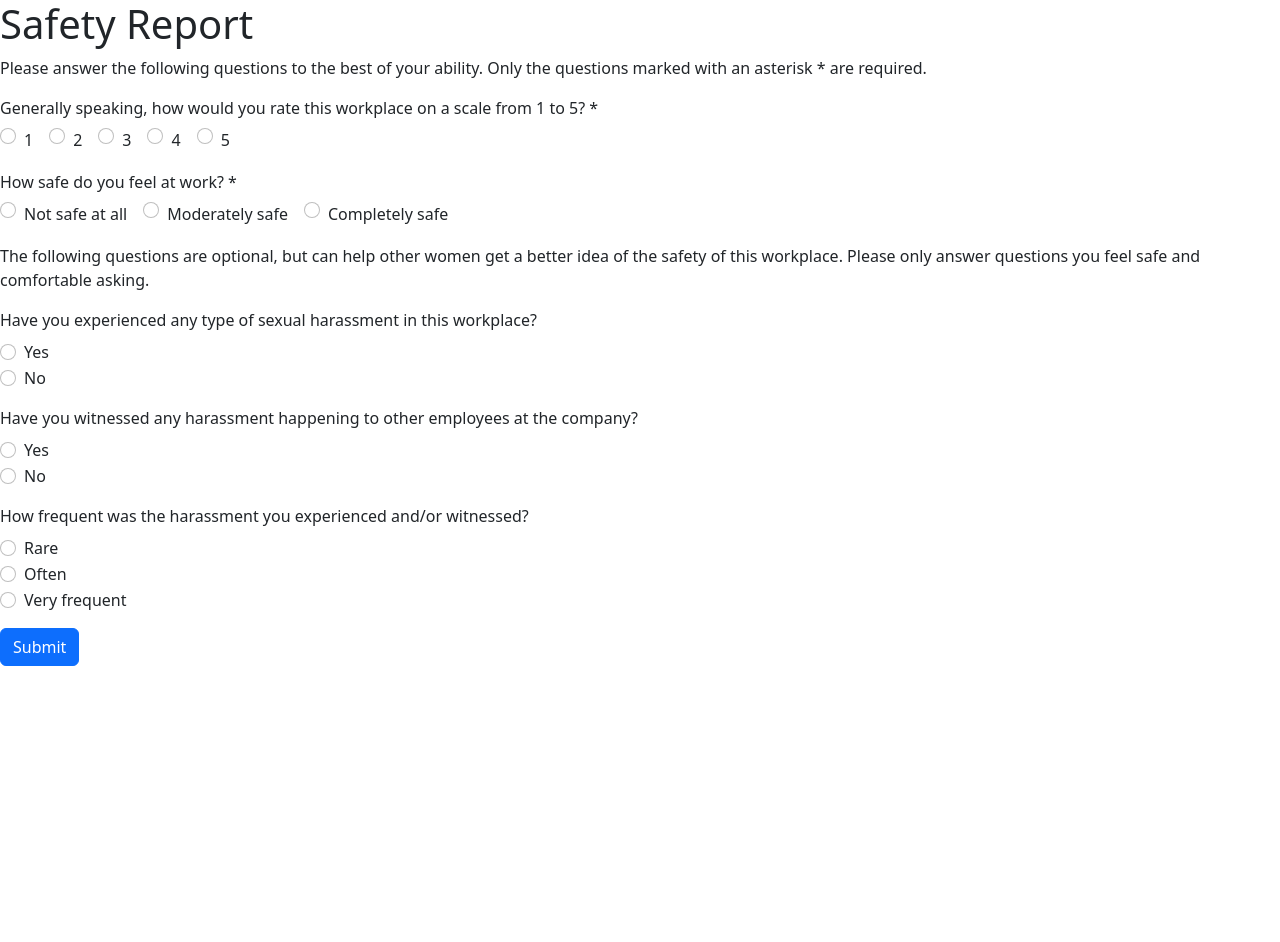
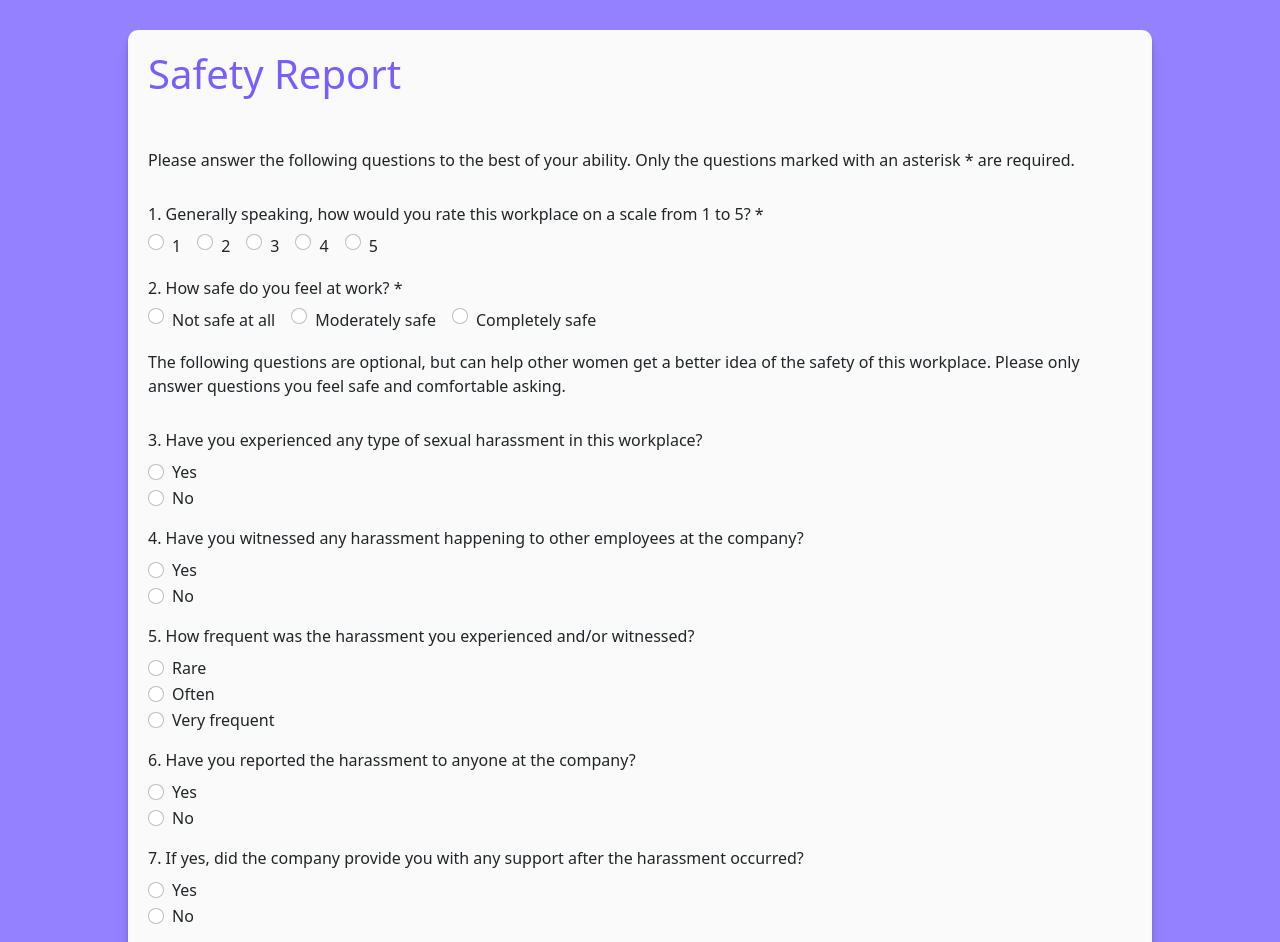
Before and after one commit to Pily01/Soros, a React (Create React App) app in the folder react-project/: page /Soros/form in a window 1280 px wide. Shown: the top 942 px of the page. Before the commit the page ends 800 px from the top, so only its background shows below. Built offline with nearby package versions, Linux system fonts and the light colour scheme.

Commit message:
styles: add styles to input form

```diff
--- a/react-project/src/components/form-input/form-input.component.jsx
+++ b/react-project/src/components/form-input/form-input.component.jsx
@@ -2,6 +2,7 @@ import { useState } from "react";
 import {useNavigate} from 'react-router-dom';
 
 import { Form, Button } from 'react-bootstrap'
+import './form-input.styles.scss'
 
 import { collection, addDoc } from "firebase/firestore";
 import {db} from '../../utils/firebase/firebase.utils';
@@ -41,15 +42,15 @@ const FormInput = () => {
     }
 
     return (
-
-        <Form>
+        <div className="form-container">
+        <Form className="report-form">
             <h1>Safety Report</h1>
             <p> Please answer the following questions to the best of your ability.
                 Only the questions marked with an asterisk * are required. </p>
 
             {/* General  Rating*/}
             <Form.Group className="mb-3" controlId="formGeneralRating">
-                <Form.Label>Generally speaking, how would you rate this workplace on a scale from 1 to 5? *</Form.Label>
+                <Form.Label>1. Generally speaking, how would you rate this workplace on a scale from 1 to 5? *</Form.Label>
                 {['radio'].map((type) => (
                     <div key={`inline-${type}`} className="mb-3">
                         <Form.Check inline type={type} label= '1' name="rating" value="1"/>
@@ -63,7 +64,7 @@ const FormInput = () => {
 
             {/* Safety  */}
             <Form.Group className="mb-3" controlId="formSafety">
-                <Form.Label>How safe do you feel at work? *</Form.Label>
+                <Form.Label>2. How safe do you feel at work? *</Form.Label>
                 {['radio'].map((type) => (
                     <div key={`inline-${type}`} className="mb-3">
                         <Form.Check inline type={type} label= 'Not safe at all' name="safe"
@@ -89,7 +90,7 @@ const FormInput = () => {
 
             {/* Experience */}
             <Form.Group className="mb-3" controlId="experience">
-                <Form.Label>Have you experienced any type of sexual harassment in this workplace?</Form.Label>
+                <Form.Label>3. Have you experienced any type of sexual harassment in this workplace?</Form.Label>
                 {['radio'].map((type) => (
                     <div key={`default-${type}`} className="mb-3">
                         <Form.Check type={type} label= 'Yes' name="experience"
@@ -106,7 +107,7 @@ const FormInput = () => {
 
             {/* Witness */}
             <Form.Group className="mb-3" controlId="witnessed">
-                <Form.Label> Have you witnessed any harassment happening to other employees at the company? </Form.Label>
+                <Form.Label>4. Have you witnessed any harassment happening to other employees at the company? </Form.Label>
                 {['radio'].map((type) => (
                     <div key={`default-${type}`} className="mb-3">
                         <Form.Check type={type} label= 'Yes' name="witnessed"
@@ -122,9 +123,8 @@ const FormInput = () => {
             </Form.Group>
 
             {/* Frequency */}
-
-            <Form.Group>
-                <Form.Label>How frequent was the harassment you experienced and/or witnessed? </Form.Label>
+            <Form.Group className="mb-3" controlId="frequency">
+                <Form.Label>5. How frequent was the harassment you experienced and/or witnessed? </Form.Label>
                 {['radio'].map((type) => (
                     <div key={`default-${type}`} className="mb-3">
                         <Form.Check type={type} label= 'Rare' name="frequent"
@@ -143,10 +143,46 @@ const FormInput = () => {
                 ))}
             </Form.Group>
 
-            <Button variant="primary" type="submit">
-              Submit
+            {/* Reported */}
+            <Form.Group className="mb-3" controlId="reported">
+                <Form.Label>6. Have you reported the harassment to anyone at the company?</Form.Label>
+                {['radio'].map((type) => (
+                    <div key={`default-${type}`} className="mb-3">
+                        <Form.Check type={type} label= 'Yes' name="reported"
+                        value="Yes"
+                        checked={reportedHarass === "Yes"}
+                        onChange={(e)=>setReportedHarass(e.target.value)}/>
+                        <Form.Check type={type} label= 'No' name="reported"
+                        value="No"
+                        checked={reportedHarass === "Yes"}
+                        onChange={(e)=>setReportedHarass(e.target.value)}/>
+                    </div>
+                ))}
+            </Form.Group>
+
+            {/* Support */}
+            <Form.Group className="mb-3" controlId="support">
+                <Form.Label>7. If yes, did the company provide you with any support after the harassment occurred?</Form.Label>
+                {['radio'].map((type) => (
+                    <div key={`default-${type}`} className="mb-3">
+                        <Form.Check type={type} label= 'Yes' name="support"
+                        value="Yes"
+                        checked={companySupport === "Yes"}
+                        onChange={(e)=>setCompanySupport(e.target.value)}/>
+                        <Form.Check type={type} label= 'No' name="support"
+                        value="No"
+                        checked={companySupport === "Yes"}
+                        onChange={(e)=>setCompanySupport(e.target.value)}/>
+                    </div>
+                ))}
+            </Form.Group>
+
+            <Button className="form-button" type="submit">
+              Submit Safety Report
             </Button>
         </Form>
+        </div>
+
         //     <div>
         //     <form onSubmit={handleSubmit}>
         //         <div>
--- /dev/null
+++ b/react-project/src/components/form-input/form-input.styles.scss
@@ -0,0 +1,38 @@
+.report-form{
+    background-color: rgb(250, 250, 250);
+    margin-left: auto;
+    margin-right: auto;
+    width: 80%;
+
+    border-radius: 10px;
+    box-shadow: rgba(0, 0, 0, 0.07) 0px 1px 1px, rgba(0, 0, 0, 0.07) 0px 2px 2px, rgba(0, 0, 0, 0.07) 0px 4px 4px, rgba(0, 0, 0, 0.07) 0px 8px 8px, rgba(0, 0, 0, 0.07) 0px 16px 16px;;
+    padding: 20px;
+}
+
+.form-container{
+    background-color: #9381FF;
+    padding-top: 30px;
+    padding-bottom: 30px;
+
+    p{
+        font-weight: 500;
+        margin-bottom: 30px;
+    }
+
+    h1{
+        color: #765eff;
+        margin-bottom: 50px;
+    }
+
+}
+
+.form-button{
+    background-color: #765eff !important;
+    border: none !important;
+    padding: 12px !important;
+    transition: all ease 0.5s !important;
+}
+
+.form-button:hover{
+    background-color: #3d2aa4 !important;
+}
```
